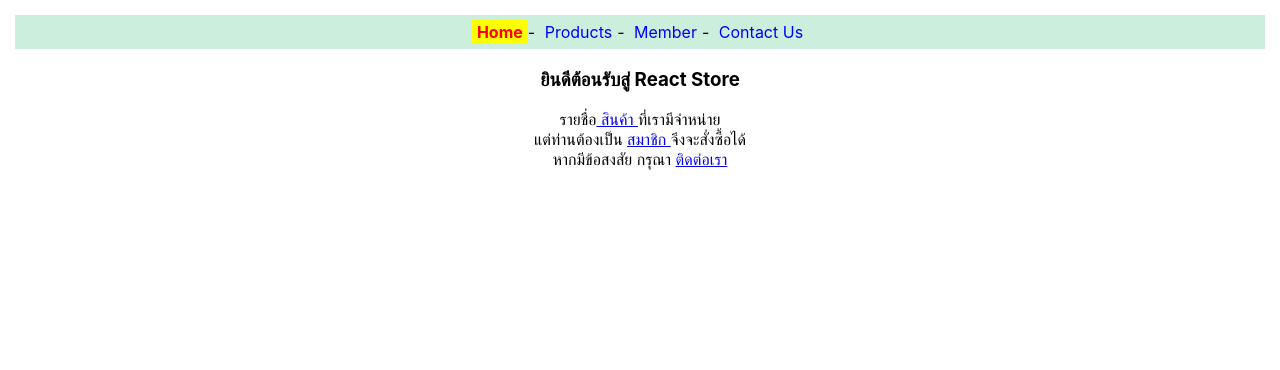
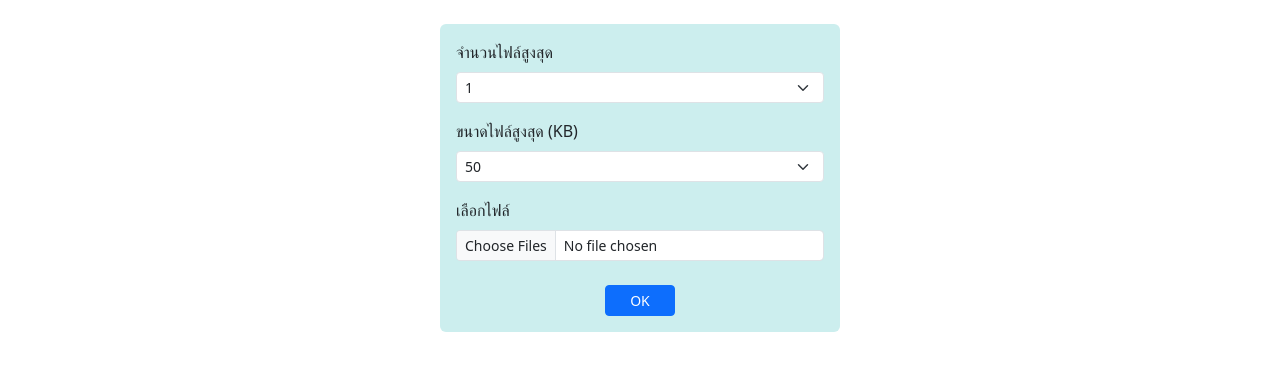
Before and after one commit to Charinthorn/app1, a React (Create React App) app: page / in a window 1280 px wide. Shown: the top 370 px of the page. Built offline with nearby package versions, Linux system fonts and the light colour scheme.

Commit message:
commit form
commit form

```diff
--- a/package.json
+++ b/package.json
@@ -6,6 +6,7 @@
     "@testing-library/jest-dom": "^5.17.0",
     "@testing-library/react": "^13.4.0",
     "@testing-library/user-event": "^13.5.0",
+    "bootstrap": "^5.3.3",
     "react": "^18.3.1",
     "react-dom": "^18.3.1",
     "react-router-dom": "^6.26.2",
--- a/src/App.js
+++ b/src/App.js
@@ -11,6 +11,7 @@
 import Content2 from './context-content2'
 import Router2 from './router2';
 import Router3 from './router3';
+import FormSelectFile from './form-select-file';
 
 //export default function App(){
 //  return(
@@ -30,7 +31,8 @@
 //   return <EventData2/>
 //   return <RefsFunc/>
 //   return <MessageBox/>
-     return <Router3/>
+//   return <Router3/>
+     return <FormSelectFile/>
 }
 
 // export default function App(){
--- /dev/null
+++ b/src/form-select-file.js
@@ -0,0 +1,59 @@
+import React from 'react'
+
+export default function FormSelectFile () {
+    const inputFile = React.useRef()
+    const selectMaxNumFiles = React.useRef()
+    const selectMaxSize = React.useRef()
+
+    let maxNumFiles = [1,2,3,4,5]
+    let maxFileSize = [50,100,200,500,1000]
+
+    const onClickButton = () =>{
+        let maxNumFiles = selectMaxNumFiles.current.value
+        let maxSize = selectMaxSize.current.value
+        if(inputFile.current.files.length > maxNumFiles){
+            alert(`เลือกได้ไม่เกิน ${maxNumFiles} ไฟล์`)
+            return
+        }
+        for(let f of inputFile.current.files){
+            if(f.size > maxSize*1000){
+                alert(`ขนาดของแต่ละไฟล์ต้องไม่เกิน ${maxSize} KB`)
+                return
+            }
+        }
+        alert('Files OK')
+    }
+    return(
+        <div className='mt-4 mx-auto p-3 rounded' style={{width:'400px',background:'#cee'}}>
+            <form>
+                <div className='form-group mb-3'>
+                    <label htmlFor='maxNumFiles' className='form-label'>จำนวนไฟล์สูงสุด</label>
+                    <select id='maxNumFiles' className='form-select form-select-sm' ref={selectMaxNumFiles}>
+                        {
+                            maxNumFiles.map(i => {
+                                return<option value={i}>{i}</option>
+                            })
+                        }
+                    </select>
+                </div>
+                <div className='form-group mb-3'>
+                    <label htmlFor='maxFileSize' className='form-label'>ขนาดไฟล์สูงสุด (KB)</label>
+                    <select id='maxFileSize' className='form-select form-select-sm' ref={selectMaxSize}>
+                        {
+                            maxFileSize.map(i => {
+                                return<option value={i}>{i}</option>
+                            })
+                        }
+                    </select>
+                </div>
+                <div className='form-group mb-3'>
+                    <label htmlFor='file' className='form-label'>เลือกไฟล์</label>
+                    <input type='file' id='file' accept='image/*' className='form-control form-control-sm' ref={inputFile} multiple/>
+                </div>
+                <div className='text-center mt-4'>
+                    <button type='button' className='btn btn-sm btn-primary px-4' onClick={onClickButton}>OK</button>
+                </div>
+            </form>
+        </div>
+    )
+}
--- a/src/index.js
+++ b/src/index.js
@@ -3,6 +3,9 @@
 import './index.css';
 import App from './App';
 import reportWebVitals from './reportWebVitals';
+import 'bootstrap/dist/css/bootstrap.min.css'
+import 'bootstrap/dist/js/bootstrap.bundle.min.js'
+
 
 const root = ReactDOM.createRoot(document.getElementById('root'));
 root.render(
```
Also changed, not shown: 1 other file (tests, documents, lock files or other folders).
